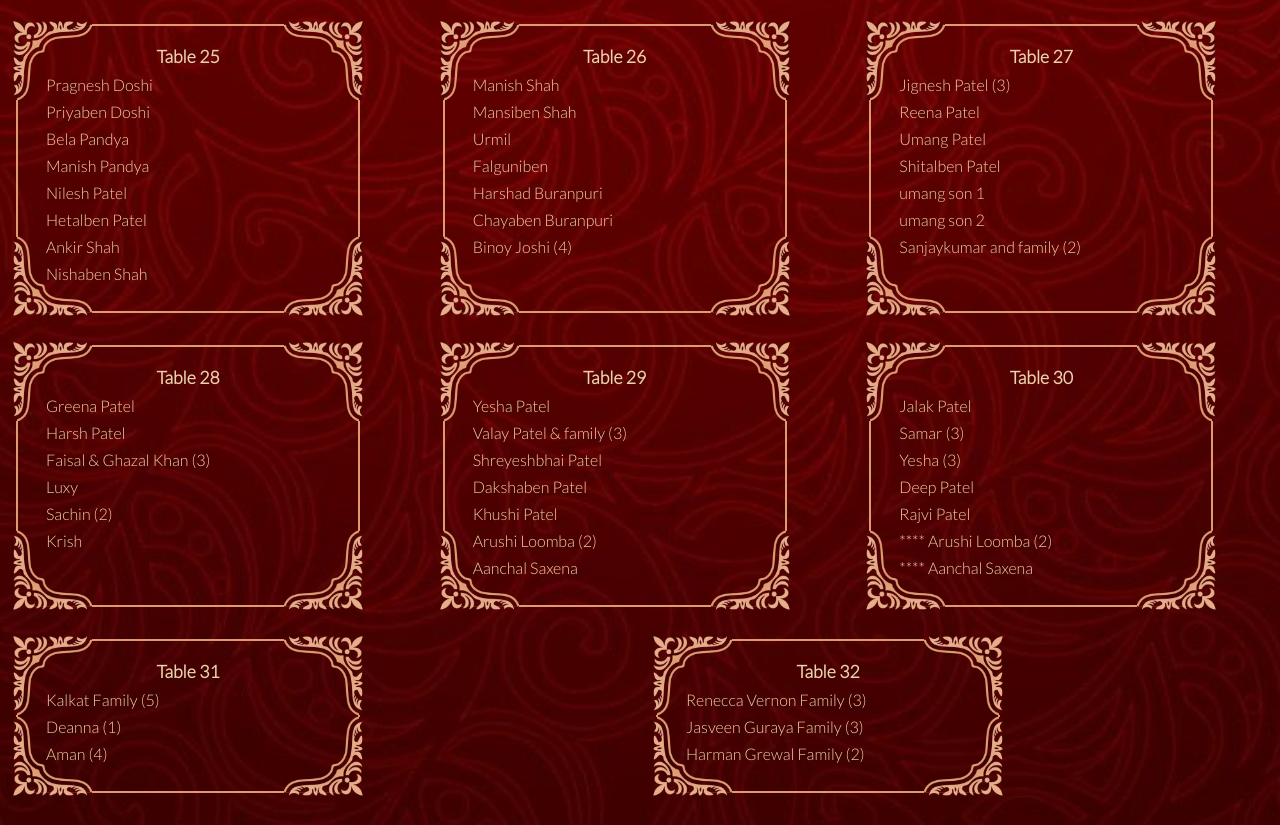
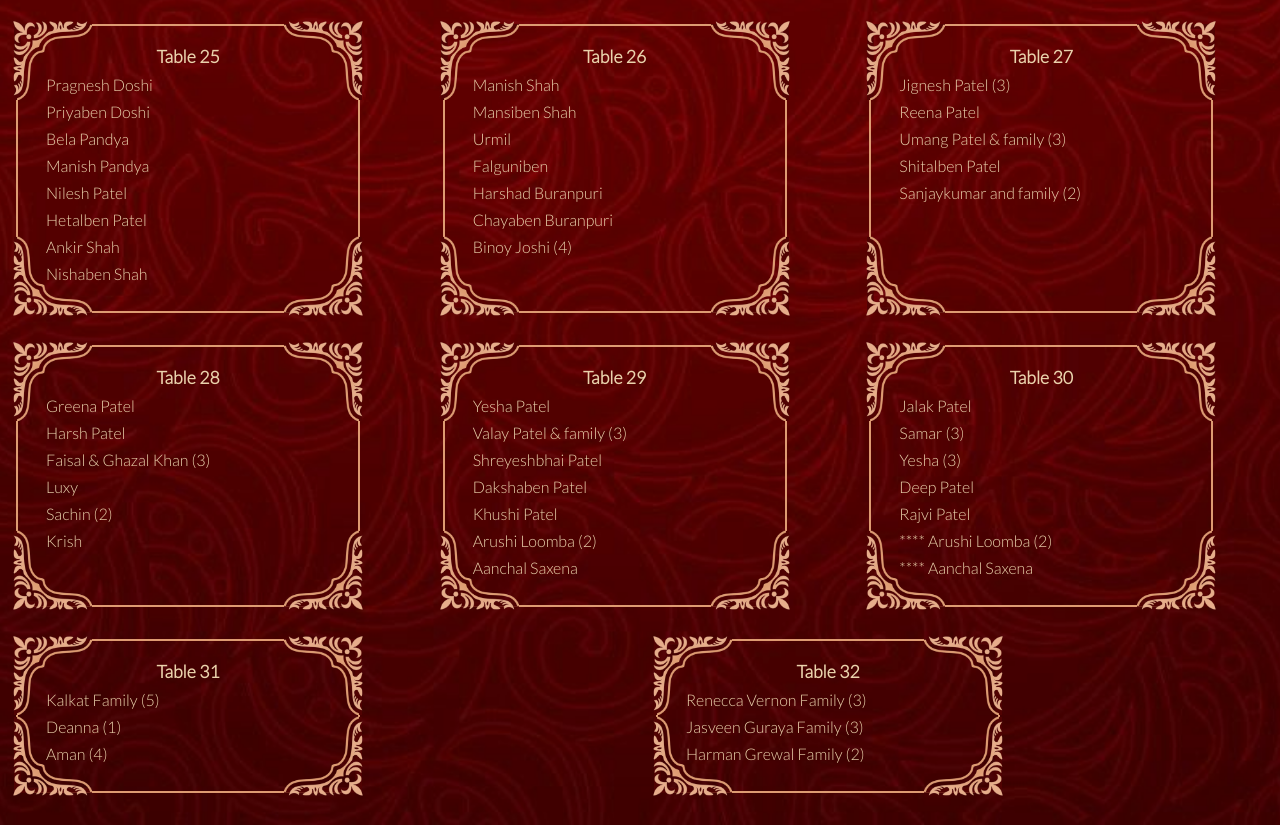
Before and after one commit to deep0410/online-seating-chart, a React (Create React App) app: page / in a window 1280 px wide. Shown: the part 2080-2905 px from the top of the page. Built offline with nearby package versions, Linux system fonts and the light colour scheme.

Commit message:
something

```diff
--- a/src/App.js
+++ b/src/App.js
@@ -323,10 +323,8 @@ function App() {
       people: [
         "Jignesh Patel (3)",
         "Reena Patel",
-        "Umang Patel",
+        "Umang Patel & family (3)",
         "Shitalben Patel",
-        "umang son 1",
-        "umang son 2",
         "Sanjaykumar and family (2)",
       ],
     },
```
